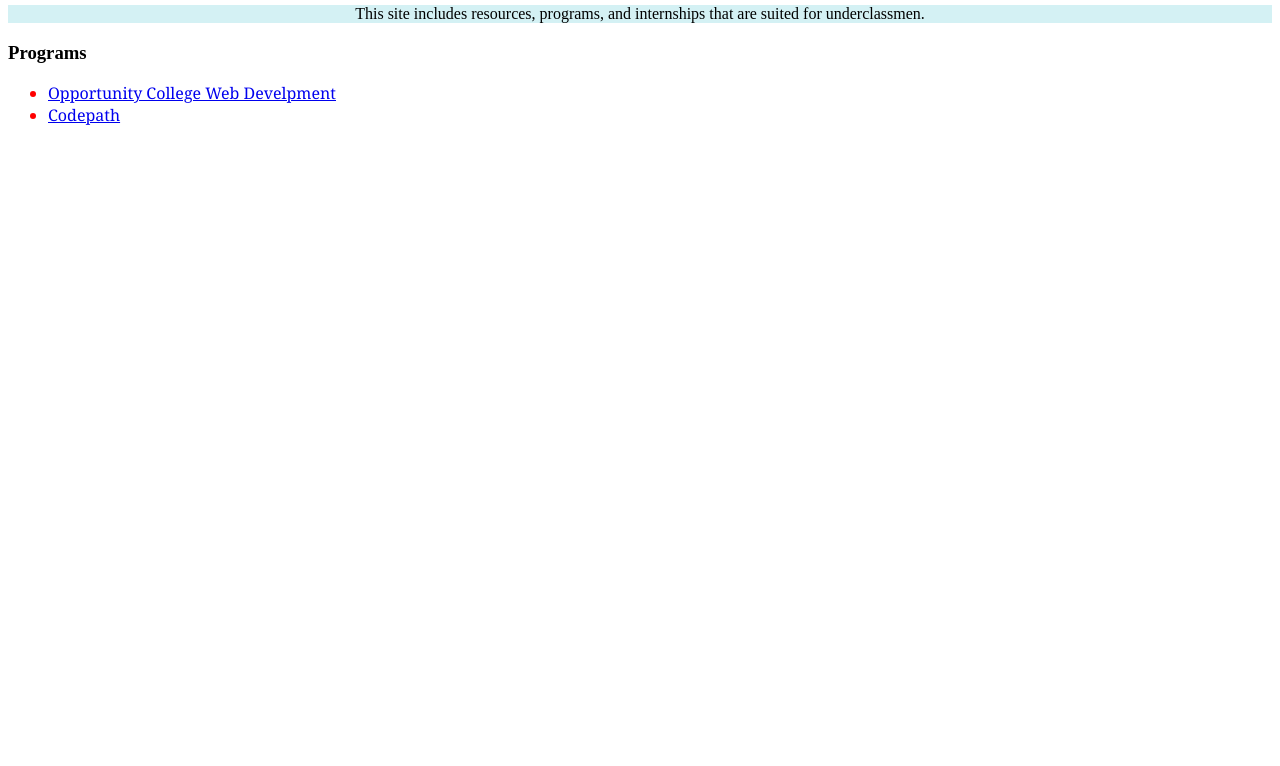
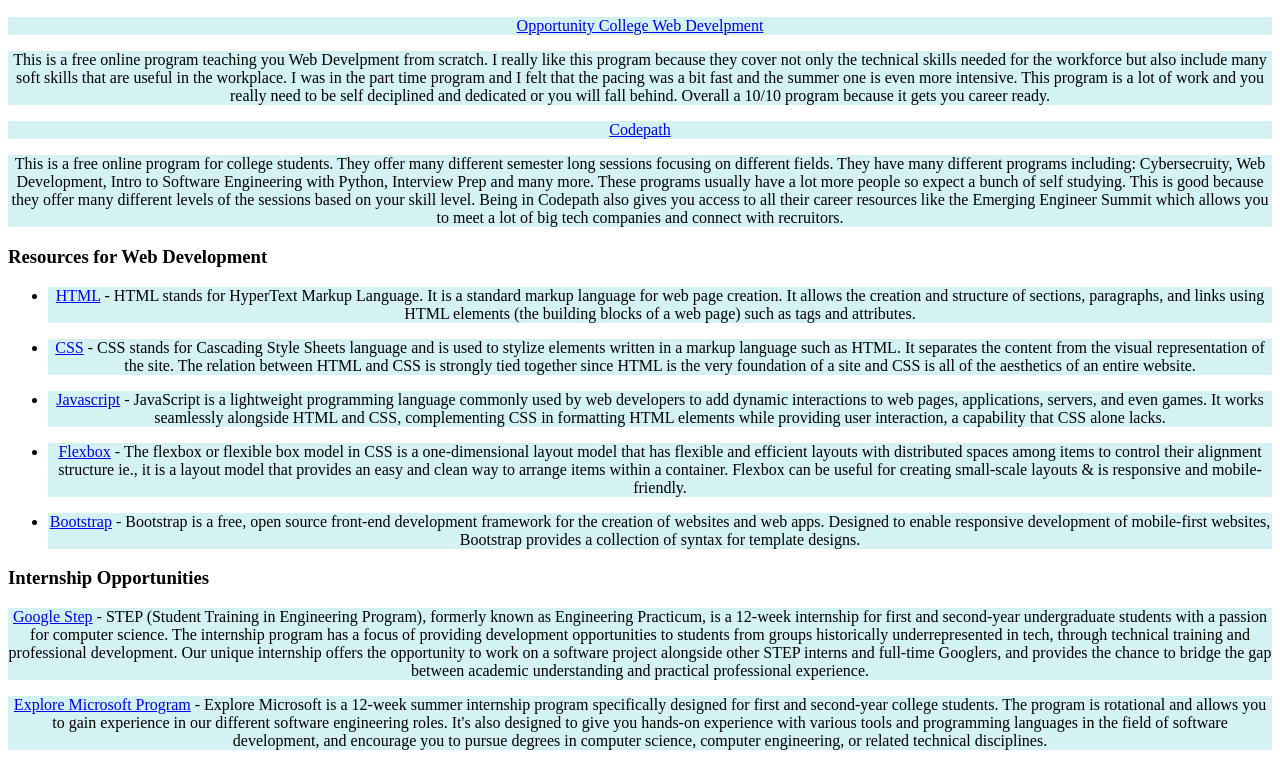
Before and after one commit to SirJess/Resource-Hub-For-Underclassmen, a plain HTML site: page index.html in a window 1280 px wide. Shown: the part 195-961 px from the top of the page. Before the commit the page ends 800 px from the top, so only its background shows below. Drawn offline with Linux system fonts and the light colour scheme.

Commit message:
Update index.html

```diff
--- a/index.html
+++ b/index.html
@@ -1,39 +1,69 @@
 <!DOCTYPE html>
 
 <html>
-
     <head>
         <title>Resource Hub</title>
         <link href="style.css" rel="stylesheet">
+        <meta name="viewport" content="width=device-width, initial-scale=1">
         <script src="script.js"></script>
     </head>
 
     <body>
         <header>
             <nav>
-                <h2>Home</h2>
+
             </nav>
-            <h1>Welcome to Jessie's resource hub</h1>
+            <h1>Welcome to Jessie's Resource Hub</h1>
+            <button type="button" onclick="changeColor()">Click to See The Magic</button>
         </header>
-
-
         <section>
-            <p>
-                This site includes resources, programs, and internships that are suited for underclassmen.
+            <p class="introduction" id="intro">
+                I am a rising sophomore learning computer science. I came into this industry not knowing much and always felt like I was behind and can't compete with the others. This site includes resources, programs, and internships that are suited for underclassmen. These helped me both learn skills needed to land an internship and also allow me to explore the different types of jobs in this field.
             </p>
         </section>
 
             <section>
                 <h3>Programs</h3>
-            <ul class="unorderedList">
+                <div>
+                    <p class="header"><a href="https://www.opcollege.org" target="_blank">Opportunity College Web Develpment</a></p>
+                    <p class="box">This is a free online program teaching you Web Develpment from scratch. I really like this program because they cover not only the technical skills needed for the workforce but also include many soft skills that are useful in the workplace. I was in the part time program and I felt that the pacing was a bit fast and the summer one is even more intensive. This program is a lot of work and you really need to be self deciplined and dedicated or you will fall behind. Overall a 10/10 program because it gets you career ready.</p>
+                </div>
+                <div>
+                    <p class="header"><a href="https://www.codepath.org/" target="_blank">Codepath</a></p>
+                    <p class="box">This is a free online program for college students. They offer many different semester long sessions focusing on different fields. They have many different programs including: Cybersecruity, Web Development, Intro to Software Engineering with Python, Interview Prep and many more. These programs usually have a lot more people so expect a bunch of self studying. This is good because they offer many different levels of the sessions based on your skill level. Being in Codepath also gives you access to all their career resources like the Emerging Engineer Summit which allows you to meet a lot of big tech companies and connect with recruitors.  </p>
+                </div>
+            </section>
+
+            <section>
+                <h3>Resources for Web Development</h3>
+                <ul  class="box center">
                     <li>
-                    <a href="https://www.opcollege.org" target="_blank">Opportunity College Web Develpment</a>
+                        <p class="white"><a href="https://www.w3schools.com/html/default.asp" target="_blank">HTML</a> - HTML stands for HyperText Markup Language. It is a standard markup language for web page creation. It allows the creation and structure of sections, paragraphs, and links using HTML elements (the building blocks of a web page) such as tags and attributes. </p>
                     </li>
                     <li>
-                    <a href="https://www.codepath.org/" target="_blank">Codepath</a>
+                        <p class="white"><a href="https://www.w3schools.com/css/default.asp" target="_blank">CSS</a> - CSS stands for Cascading Style Sheets language and is used to stylize elements written in a markup language such as HTML. It separates the content from the visual representation of the site. The relation between HTML and CSS is strongly tied together since HTML is the very foundation of a site and CSS is all of the aesthetics of an entire website.</p>
+                    </li>
+                    <li>
+                        <p class="white"><a href="https://www.w3schools.com/js/default.asp" target="_blank">Javascript</a> - JavaScript is a lightweight programming language commonly used by web developers to add dynamic interactions to web pages, applications, servers, and even games. It works seamlessly alongside HTML and CSS, complementing CSS in formatting HTML elements while providing user interaction, a capability that CSS alone lacks.</p>
+                    </li>
+                    <li>
+                        <p class="white"><a href="https://css-tricks.com/snippets/css/a-guide-to-flexbox/" target="_blank">Flexbox</a> - The flexbox or flexible box model in CSS is a one-dimensional layout model that has flexible and efficient layouts with distributed spaces among items to control their alignment structure ie., it is a layout model that provides an easy and clean way to arrange items within a container. Flexbox can be useful for creating small-scale layouts & is responsive and mobile-friendly.</p>
+                    </li>
+                    <li>
+                        <p class="white"><a href="https://getbootstrap.com/docs/5.3/getting-started/introduction/" target="_blank">Bootstrap</a> - Bootstrap is a free, open source front-end development framework for the creation of websites and web apps. Designed to enable responsive development of mobile-first websites, Bootstrap provides a collection of syntax for template designs.
+
+                        </p>
                     </li>
                 </ul>
             </section>
+
+            <section>
+                <h3>Internship Opportunities</h3>
+                <p class="box"><a href="https://buildyourfuture.withgoogle.com/programs/step" target="_blank">Google Step</a> - STEP (Student Training in Engineering Program), formerly known as Engineering Practicum, is a 12-week internship for first and second-year undergraduate students with a passion for computer science. The internship program has a focus of providing development opportunities to students from groups historically underrepresented in tech, through technical training and professional development. Our unique internship offers the opportunity to work on a software project alongside other STEP interns and full-time Googlers, and provides the chance to bridge the gap between academic understanding and practical professional experience.</p>
+                <p class="box"><a href="https://careers.microsoft.com/v2/global/en/exploremicrosoft" target="_blank">Explore Microsoft Program</a> - Explore Microsoft is a 12-week summer internship program specifically designed for first and second-year college students. The program is rotational and allows you to gain experience in our different software engineering roles. It's also designed to give you hands-on experience with various tools and programming languages in the field of software development, and encourage you to pursue degrees in computer science, computer engineering, or related technical disciplines.</p>
+            </section>
+    </body>
+</html>
 
 
 
```
Lines whose indentation alone changed are shown as unchanged.
